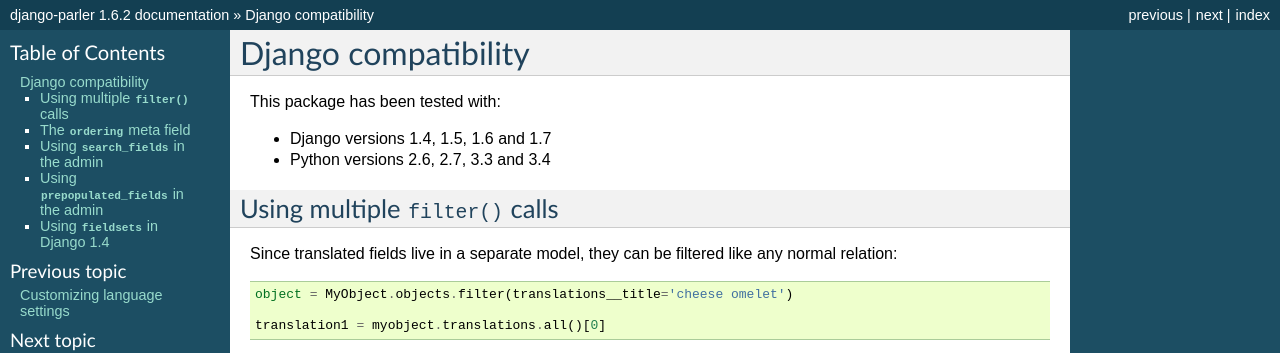
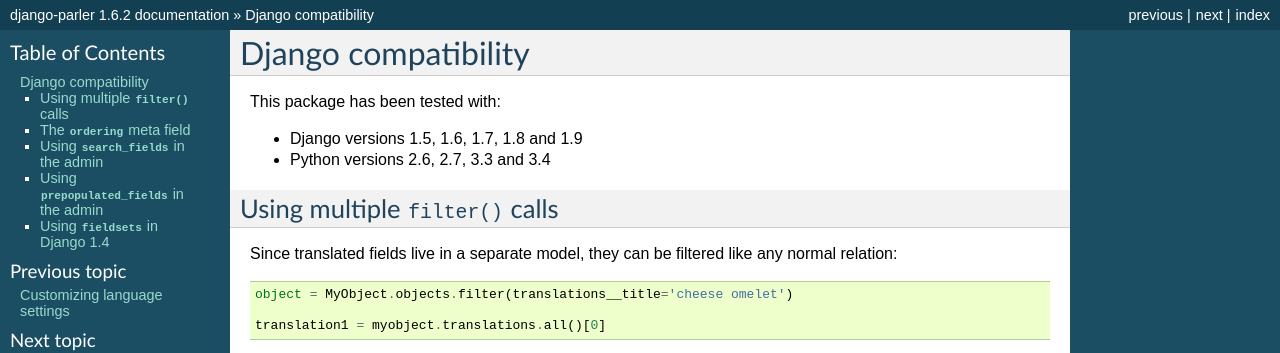
Before and after one commit to django-parler/django-parler, a Sphinx documentation site: the page built from docs/compatibility.rst, in a window 1280 px wide. Shown: the top 353 px of the page. Built offline with Sphinx 7.4.7, drawn with Linux system fonts in a browser that asks for light colours; the version number could not be read and is left out.

Commit message:
Fix documentation about Django compatibility

```diff
--- a/docs/compatibility.rst
+++ b/docs/compatibility.rst
@@ -3,7 +3,7 @@
 
 This package has been tested with:
 
-* Django versions 1.4, 1.5, 1.6 and 1.7
+* Django versions 1.5, 1.6, 1.7, 1.8 and 1.9
 * Python versions 2.6, 2.7, 3.3 and 3.4
 
 .. _orm-restrictions:
```
